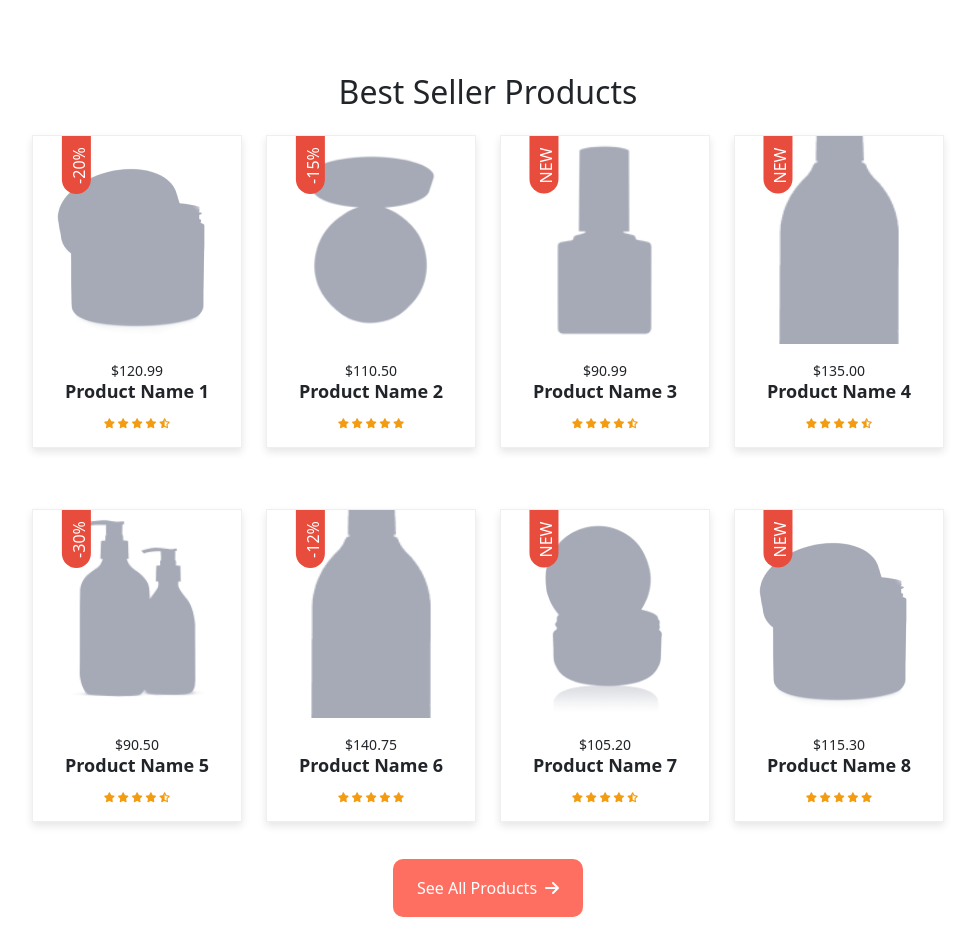
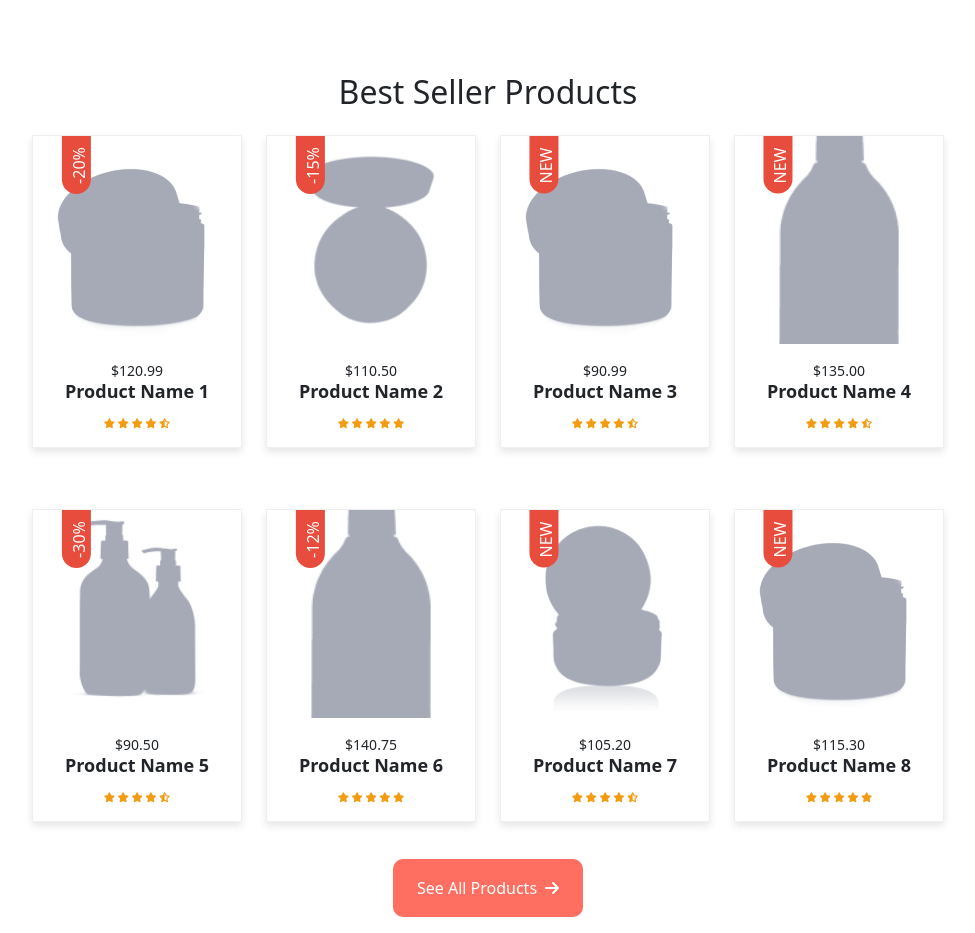
Before and after one commit to Shreyan2010/Aytor, a plain HTML site: page index.html in a window 1280 px wide. Shown: the part 2260-3193 px from the top of the page, without its empty margins (152-1127 px from the left). Drawn offline with nearby package versions, Linux system fonts and the light colour scheme.

Commit message:
Update index.html

```diff
--- a/index.html
+++ b/index.html
@@ -449,7 +449,7 @@
                 >NEW</span
               >
               <img
-                src="Image/Mask here(3).png"
+                src="Image/Mask here(1).png"
                 alt="Product 3"
                 class="img-fluid"
               />
```
